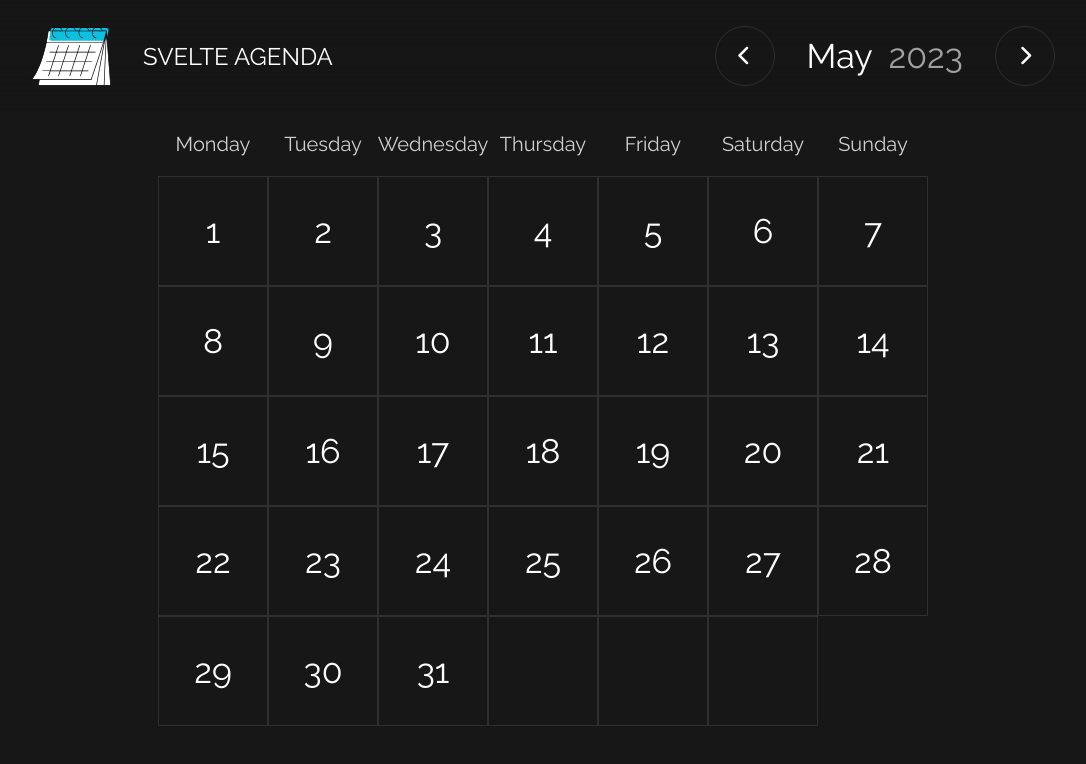
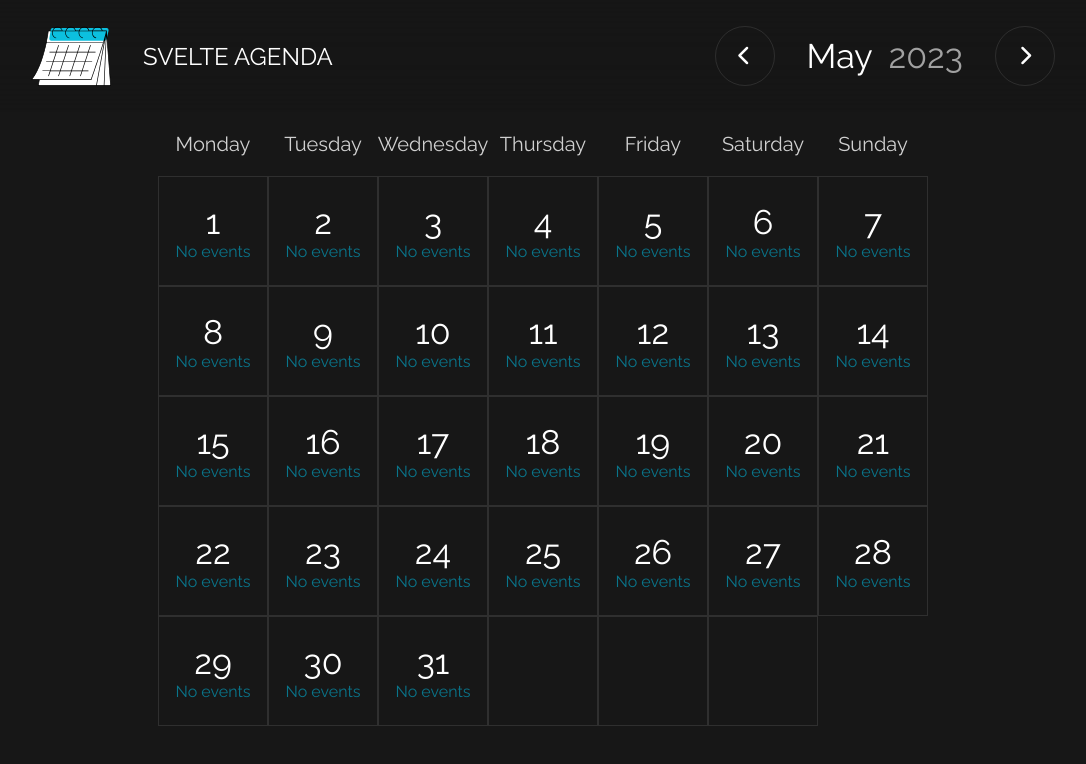
Before and after one commit to rodygosset/svelte-agenda, a Svelte app: page / in a window 1280 px wide. Shown: the top 764 px of the page, without its empty margins (97-1183 px from the left). Built offline with nearby package versions, Linux system fonts and the light colour scheme.

Commit message:
Finished styling the DayCell component

```diff
--- a/src/components/calendar/day-cell.svelte
+++ b/src/components/calendar/day-cell.svelte
@@ -1,4 +1,6 @@
 <script lang="ts">
+    import { events } from "../../stores/event-store";
+
 
     export let date: Date = null;
 
@@ -13,6 +15,15 @@
         return classNames.join(" ");
     }
 
+    // get the number of events for the current date
+
+    $: nbEvents = $events.filter(event => (
+        date
+        && event.start.getDate() === date.getDate()
+        && event.start.getMonth() === date.getMonth()
+        && event.start.getFullYear() === date.getFullYear()
+    )).length;
+
 </script>
 
 
@@ -24,7 +35,7 @@
 
     .container {
 
-        @include flex-container(row, nowrap, center, center);
+        @include flex-container(column, nowrap, center, center);
         width: 110px;
         height: 110px;
 
@@ -38,6 +49,16 @@
         }
 
         &.has-day {
+
+            .events-nb {
+                @include text-md-regular;
+                color: $primary;
+            }
+
+            .no-events {
+                @include text-md-regular;
+                color: $primary-600;
+            }
 
             &:hover {
                 cursor: pointer;
@@ -53,6 +74,11 @@
 
     {#if day}
         <p>{day}</p>
+        {#if nbEvents > 0}
+            <p class="events-nb">{nbEvents} event{nbEvents > 1 ? "s" : ""}</p>
+        {:else}
+            <p class="no-events">No events</p>
+        {/if}
     {/if}
 
 </li>
```
